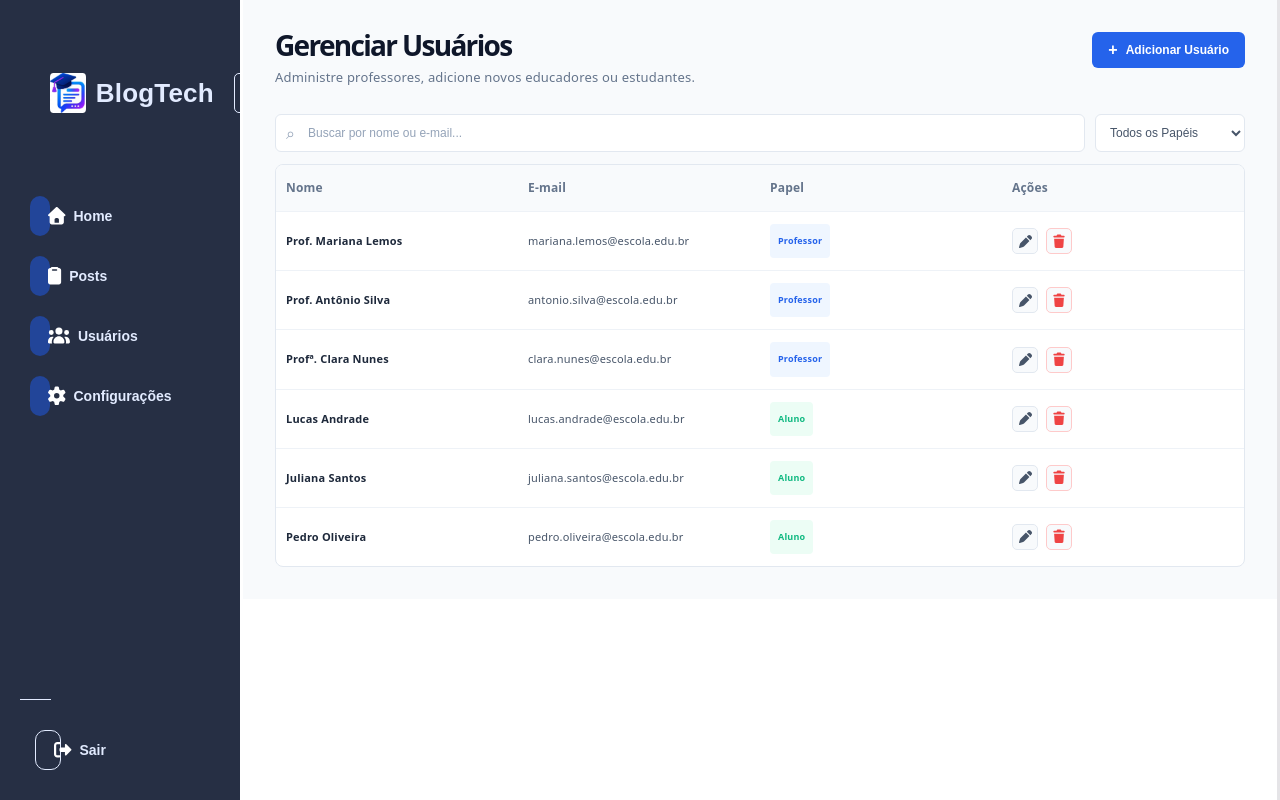
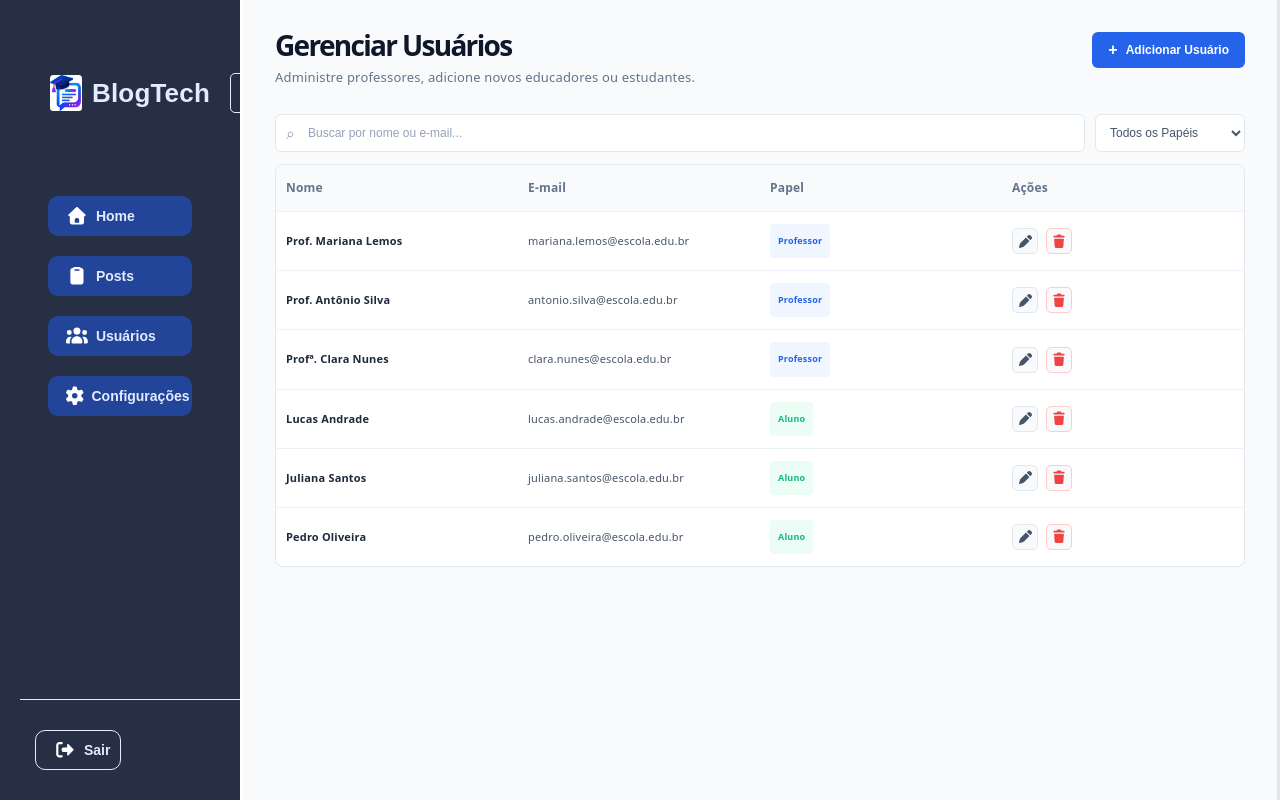
Before and after one commit to danilolugli/Blog-Tech-Front, a React (Vite) app: page /manage-users in a window 1280 px wide. Shown: the top 800 px of the page. Built offline with nearby package versions, Linux system fonts and the light colour scheme.

Commit message:
Style: I adjusted the screen layout to eliminate scrolling in the NavBar.

```diff
--- a/src/components/SideBar/SideBar.css
+++ b/src/components/SideBar/SideBar.css
@@ -3,11 +3,12 @@
     align-items: center;
     justify-content: space-between;
     margin: 10px;
+    width: 100%;
 }
 
 .sidebar-logo {
-    width: 40px;
-    height: 40px;
+    width: 20%;
+    height: auto;
     border-radius: 10%;
 }
 
@@ -15,7 +16,7 @@
     position: absolute;
     bottom: 100px;
     left: 20px;
-    width: 13%;
+    width: 100%;
     height: 1px;
     background-color: var(--azul-mais-claro);
 }
--- a/src/components/SideBar/SideBar.tsx
+++ b/src/components/SideBar/SideBar.tsx
@@ -9,7 +9,7 @@ const SideBarContainer = styled.div`
     display: flex;
     flex-direction: column;
     padding: 20px;
-    width: 15%;
+    width: 100%;
     font-family: Merriweather;
     background-color: var(--azul-mais-escuro);
 `;
@@ -41,7 +41,7 @@ const SideBarActions = styled(SideBarList)`
 
 const BotaoSair = styled.button`
     position: absolute;
-    width: 11%;
+    width: auto;
     height: 40px;
     background-color: var(--azul-mais-escuro);
     color: var(--azul-mais-claro);
--- a/src/layouts/MainLayout.tsx
+++ b/src/layouts/MainLayout.tsx
@@ -10,6 +10,7 @@ const AppContainer = styled.div`
 
 const Main = styled.main`
   margin-left: 240px;
+  height: 100vh;
 `;
 
 const FooterContainer = styled.div`
@@ -39,7 +40,7 @@ const SideBarContainer = styled.div`
 `;
 
 const PageContent = styled.div`
-  min-height: 100vh;
+    height: 100%;
 `;
 
 function MainLayout() {
--- a/src/pages/Users/Users.css
+++ b/src/pages/Users/Users.css
@@ -1,6 +1,7 @@
 .users-page {
   width: 100%;
   padding: 32px;
+  height: 100%;
   box-sizing: border-box;
   background-color: #f8fafc;
 }
```
